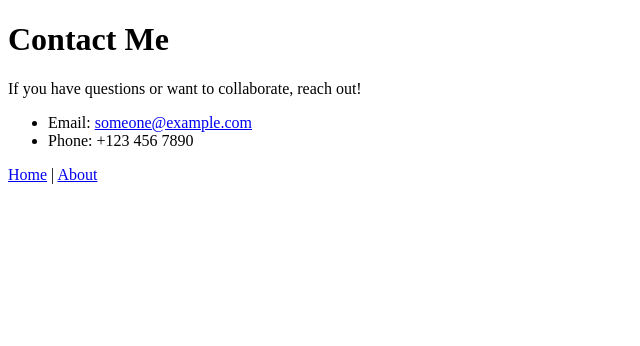
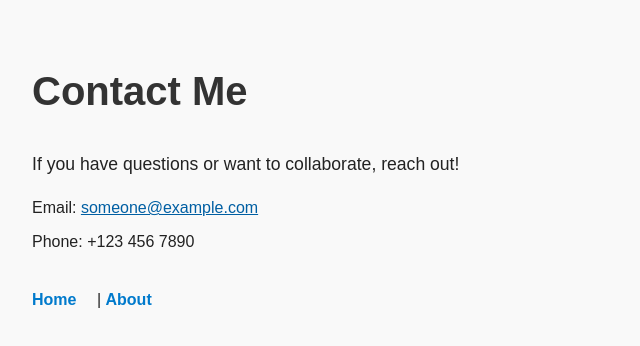
Before and after one commit to Metgala1/Basic-Infomation-Site, a plain HTML site: page contact-me.html in a window 1280 px wide. Shown: the whole page, without its empty margins (0-640 px from the left). Drawn offline with Linux system fonts and the light colour scheme.

Commit message:
Added css to my page

```diff
--- a/contact-me.html
+++ b/contact-me.html
@@ -3,6 +3,7 @@
 <head>
   <meta charset="UTF-8">
   <title>Contact Me</title>
+  <link rel="stylesheet" href="style.css">
 </head>
 <body>
   <h1>Contact Me</h1>
--- /dev/null
+++ b/style.css
@@ -0,0 +1,47 @@
+/* style.css */
+
+body {
+  font-family: Arial, sans-serif;
+  background-color: #f9f9f9;
+  color: #222;
+  margin: 0;
+  padding: 2rem;
+  line-height: 1.6;
+}
+
+h1 {
+  color: #333;
+  font-size: 2.5rem;
+}
+
+p {
+  font-size: 1.1rem;
+}
+
+nav {
+  margin-top: 2rem;
+}
+
+nav a {
+  text-decoration: none;
+  color: #007acc;
+  font-weight: bold;
+  margin-right: 1rem;
+}
+
+nav a:hover {
+  text-decoration: underline;
+}
+
+ul {
+  list-style: none;
+  padding: 0;
+}
+
+ul li {
+  margin-bottom: 0.5rem;
+}
+
+a {
+  color: #005fa3;
+}
```
Also changed, not shown: 404.html (+1 -0 lines), about.html (+1 -0 lines), index.html (+1 -0 lines), index.js (+30 -27 lines).
